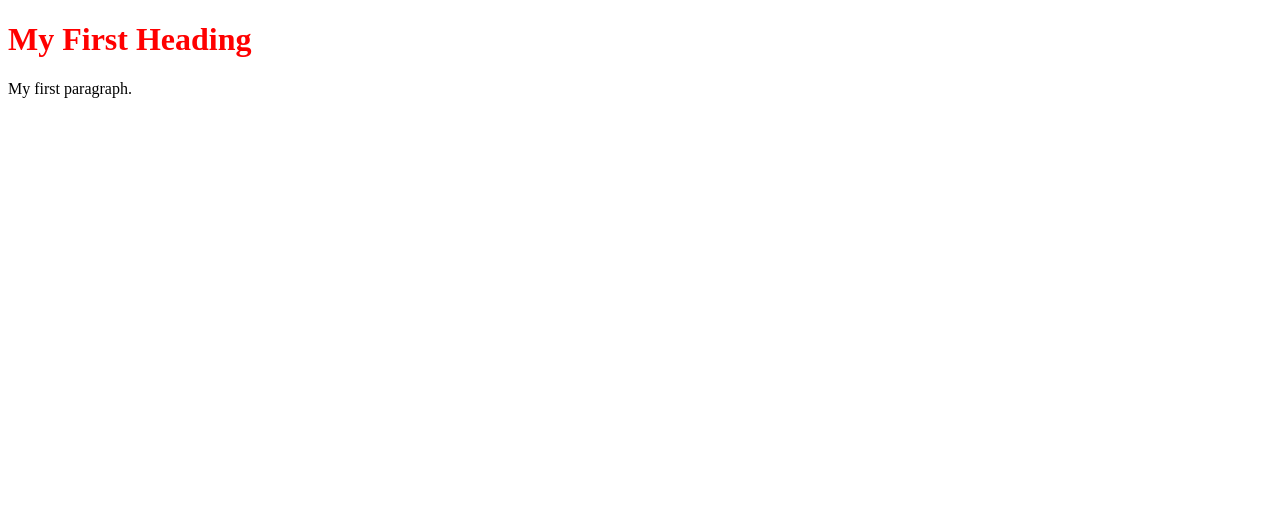
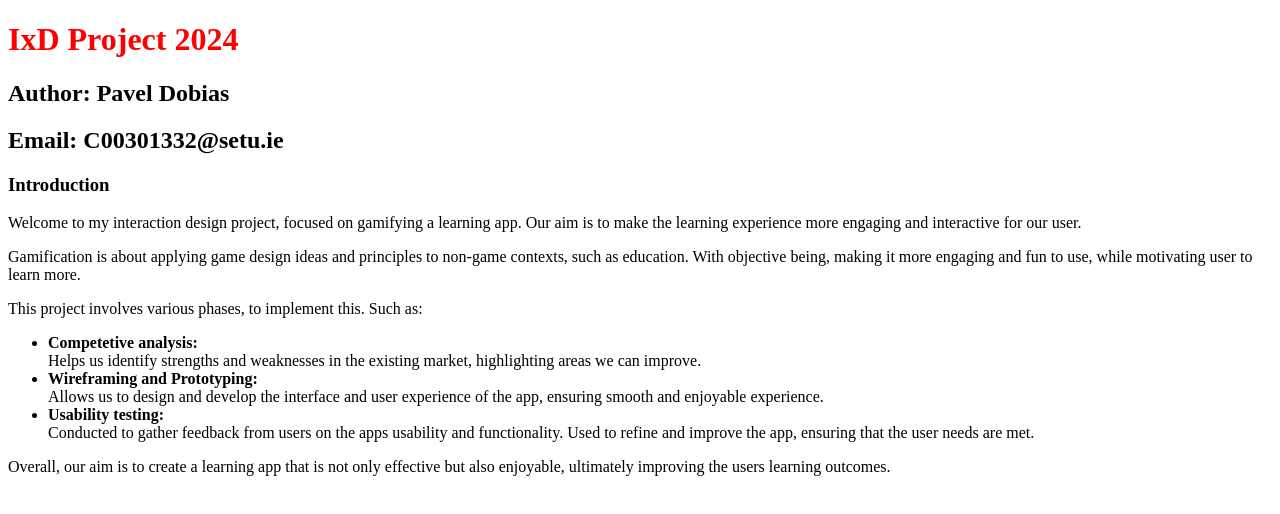
Before and after one commit to KenPowerClassroom/ixd-project-2024-PavelDobias2002, a plain HTML site: page index.html in a window 1280 px wide. Drawn offline with Linux system fonts and the light colour scheme.

Commit message:
Added introduction

```diff
--- a/index.html
+++ b/index.html
@@ -3,8 +3,30 @@
   <link rel="stylesheet" type="text/css" href="./styles.css" />
 <body>
 
-<h1>My First Heading</h1>
-<p>My first paragraph.</p>
+<h1>IxD Project 2024</h1>
+<h2>Author: Pavel Dobias</h2>
+<h2>Email: C00301332@setu.ie</h2>
+
+<h3> Introduction </h3>
+<p>Welcome to my interaction design project, focused on gamifying a learning app.
+  Our aim is to make the learning experience more engaging and interactive for our user.
+</p>
+<p>
+  Gamification is about applying game design ideas and principles to non-game contexts, such as education.
+  With objective being, making it more engaging and fun to use, while motivating user to learn more.
+</p>
+<p>
+This project involves various phases, to implement this.
+Such as:
+<ul>
+  <li><b>Competetive analysis:</b> <br> Helps us identify strengths and weaknesses in the existing market, highlighting areas we can improve.</li>
+  <li><b>Wireframing and Prototyping:</b> <br> Allows us to design and develop the interface and user experience of the app, ensuring smooth and enjoyable experience.</li>
+  <li><b>Usability testing:</b> <br> Conducted to gather feedback from users on the apps usability and functionality. Used to refine and improve the app, ensuring that the user needs are met.</li>
+</ul>
+</p>
+<p>
+  Overall, our aim is to create a learning app that is not only effective but also enjoyable, ultimately improving the users learning outcomes.
+</p>
 
 </body>
 </html>
```
